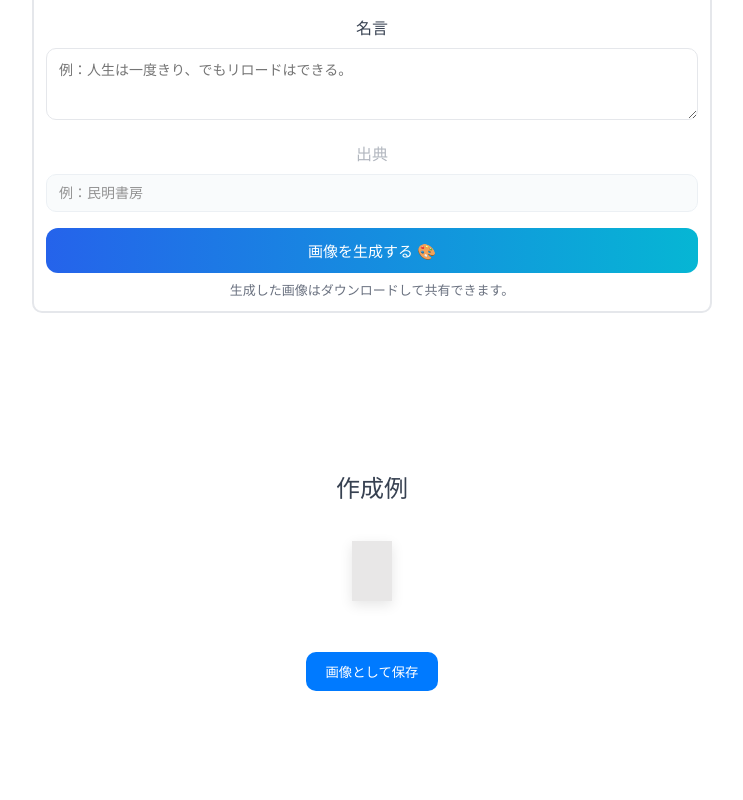
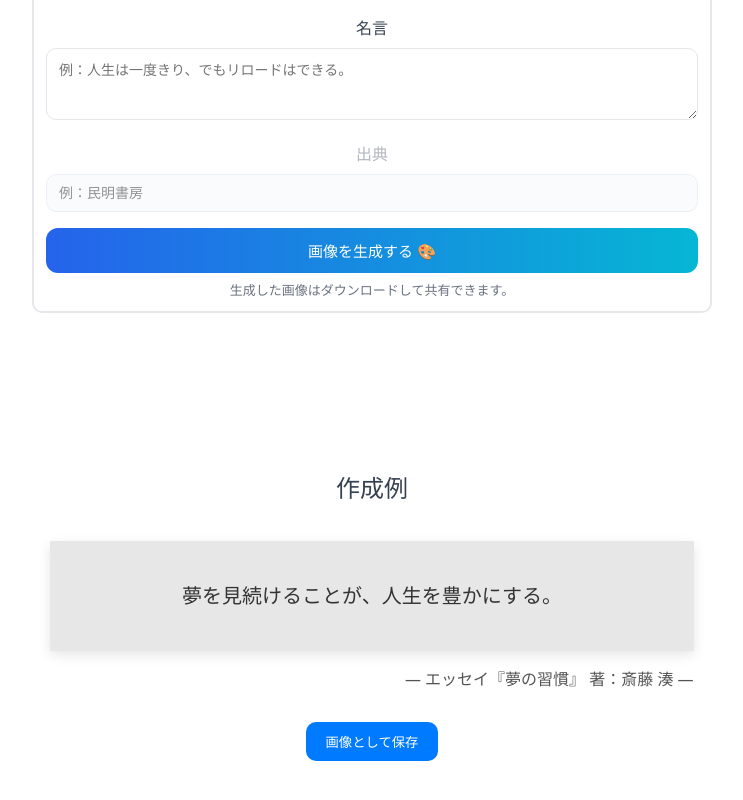
Before and after one commit to mizunoryuki/fake-quotes, a React (Vite) app: page / in a window 1280 px wide. Shown: the part 330-1130 px from the top of the page, without its empty margins (268-1011 px from the left). Built offline with nearby package versions, Linux system fonts and the light colour scheme.

Commit message:
Refactor App component layout and update QuoteCardContainer with sample quote and source

```diff
--- a/src/App.tsx
+++ b/src/App.tsx
@@ -22,14 +22,20 @@ function App() {
 		<>
 			<div className="app-header">
 				<HeaderContainer mode={mode} setMode={handleSetMode} />
-				<InputFormContainer mode={mode} setGeneratedCards={handleSetGeneratedCards} />
+				<InputFormContainer
+					mode={mode}
+					setGeneratedCards={handleSetGeneratedCards}
+				/>
 			</div>
 			{cards !== undefined ? (
 				<QuoteCardListContainer generatedCards={cards} />
 			) : (
 				<div className="app-sample-container">
 					<h2 className="app-example">作成例</h2>
-					<QuoteCardContainer />
+					<QuoteCardContainer
+						quote="夢を見続けることが、人生を豊かにする。"
+						source="— エッセイ『夢の習慣』 著：斎藤 湊 —"
+					/>
 				</div>
 			)}
 		</>
--- a/src/components/quote-card-list/QuoteCardList.module.css
+++ b/src/components/quote-card-list/QuoteCardList.module.css
@@ -1,4 +1,4 @@
 .quoteCardListContainer {
 	width: 800px;
-	margin: 0 auto;
+	margin: 0 auto 100px auto;
 }
--- a/src/components/quote-card/QuoteCard.module.css
+++ b/src/components/quote-card/QuoteCard.module.css
@@ -3,12 +3,17 @@
 	flex-direction: column;
 	justify-content: center;
 	align-items: center;
+	width: 100%;
 }
 
 .quoteCardInner {
 	padding: 15px;
 	box-sizing: border-box;
 	background-color: white;
+
+	width: 90%;
+	display: flex;
+	flex-direction: column;
 }
 
 .quoteCard {
@@ -16,6 +21,8 @@
 	background: #e8e7e7;
 	text-align: center;
 	box-shadow: 0 4px 12px rgba(0, 0, 0, 0.1);
+	box-sizing: border-box;
+	flex-grow: 1;
 }
 
 .quoteText {
@@ -31,7 +38,6 @@
 }
 
 .downloadButton {
-	margin-top: 20px;
 	padding: 10px 20px;
 	border-radius: 10px;
 	background: #007aff;
```
